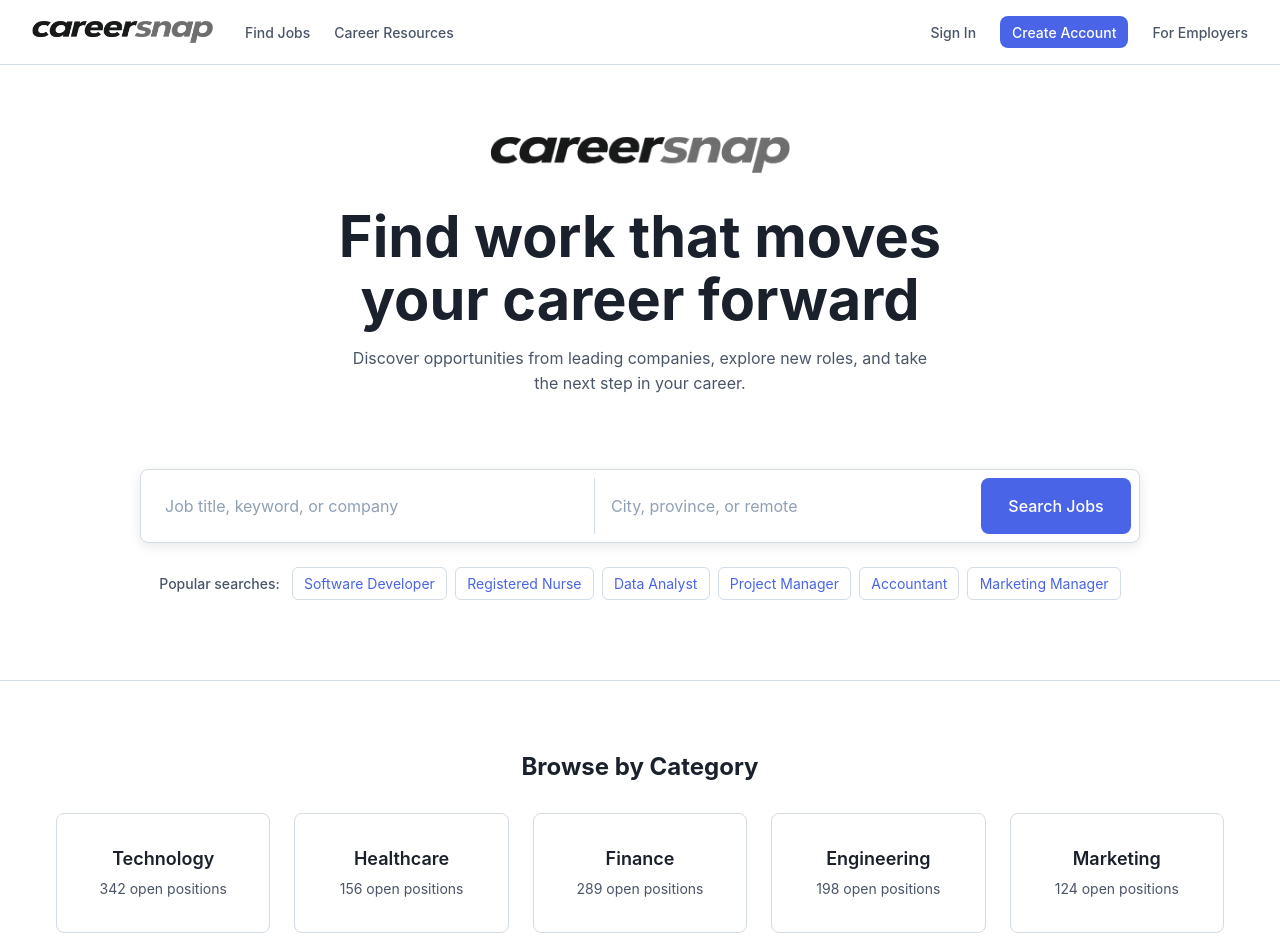
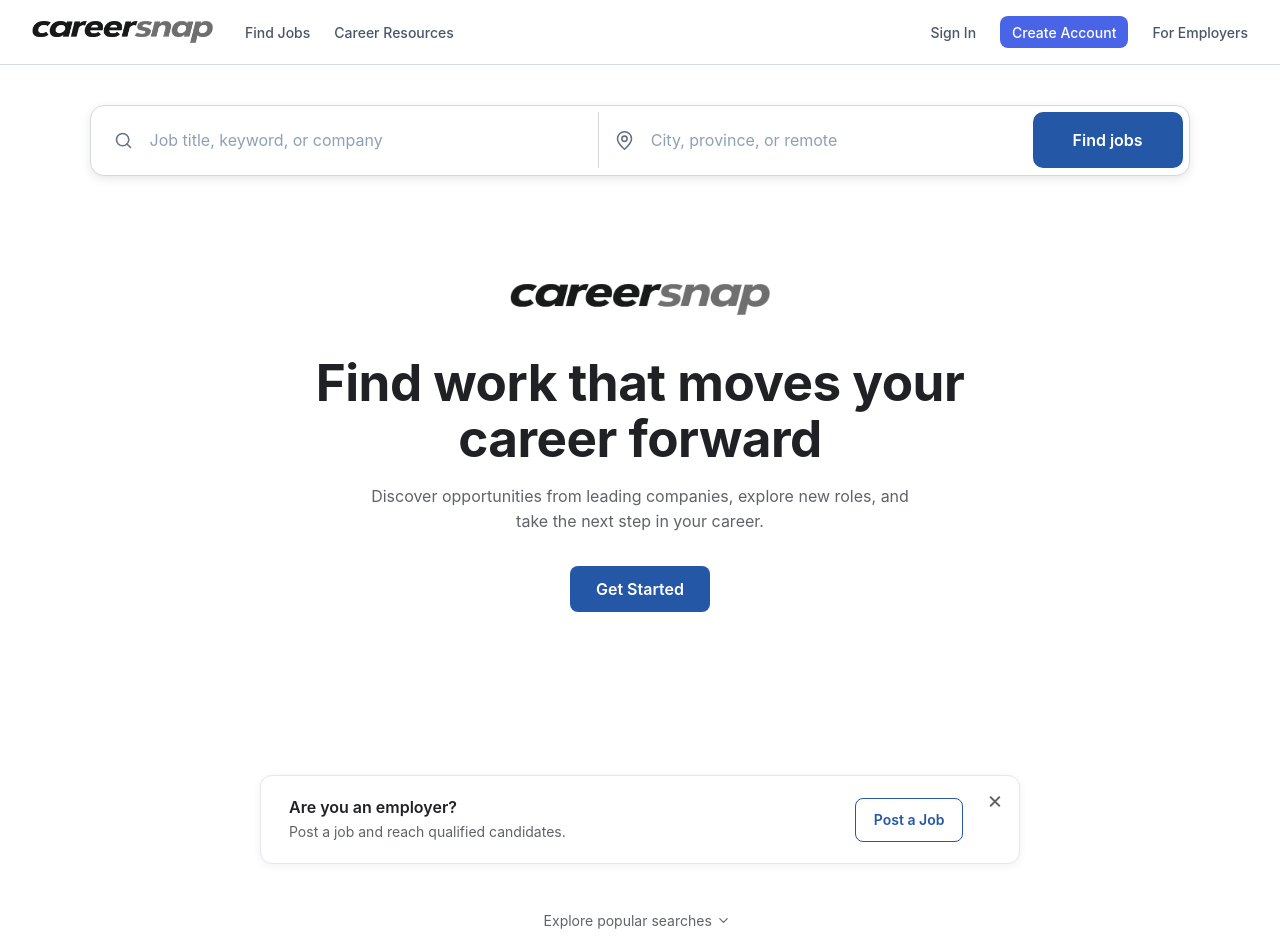
Before and after one commit to CareerSnap-Group/careersnap, a Next.js app: page / in a window 1280 px wide. Shown: the top 950 px of the page. Built offline with nearby package versions, Linux system fonts and the light colour scheme; no server answers.

Commit message:
commit changees

```diff
--- a/app/page.module.css
+++ b/app/page.module.css
@@ -3,6 +3,11 @@
   flex-direction: column;
   min-height: 100vh;
   background-color: var(--color-background-primary);
+}
+
+.homeBody {
+  flex: 1;
+  background: #fff;
 }
 
 .container {
@@ -14,55 +19,57 @@
 
 /* Hero Section */
 .hero {
-  background: var(--color-background-primary);
-  border-bottom: 1px solid var(--color-border);
-  padding: 4.5rem var(--spacing-md) 5rem;
+  background: #fff;
+  padding: 2.5rem var(--spacing-md) 0;
   text-align: center;
 }
 
 .heroContent {
-  max-width: 1020px;
+  max-width: 1120px;
+  min-height: 670px;
   margin: 0 auto;
 }
 
 .heroBrand {
   display: block;
-  width: min(300px, 72vw);
+  width: min(260px, 68vw);
   height: auto;
-  margin: 0 auto 2rem;
+  margin: 6.75rem auto 2.5rem;
 }
 
 .heroTitle {
-  max-width: 680px;
-  margin: 0 auto 1rem;
-  font-size: clamp(2.5rem, 4.5vw, 4rem);
+  max-width: 700px;
+  margin: 0 auto 1.125rem;
+  font-size: clamp(2.25rem, 4vw, 3.5rem);
   font-weight: var(--font-weight-bold);
-  color: var(--color-text-primary);
+  color: #202124;
+  letter-spacing: -0.01em;
   line-height: 1.08;
 }
 
 .heroSubtitle {
-  max-width: 590px;
-  margin: 0 auto;
-  font-size: var(--font-size-base);
-  color: var(--color-text-secondary);
-  line-height: 1.6;
+  max-width: 570px;
+  margin: 0 auto 2rem;
+  font-size: 1rem;
+  color: #5f6368;
+  line-height: 1.55;
 }
 
 .searchForm {
-  max-width: 1000px;
-  margin: 4.5rem auto 1.5rem;
+  max-width: 1100px;
+  margin: 0 auto;
 }
 
 .searchInputs {
   display: grid;
   grid-template-columns: 1.15fr 1fr 150px;
   gap: 0;
-  padding: 0.5rem;
-  background: var(--color-background-primary);
-  border: 1px solid var(--color-border);
-  border-radius: var(--radius-md);
-  box-shadow: 0 3px 12px rgba(26, 32, 44, 0.1);
+  padding: 0.4rem;
+  background: #fff;
+  border: 1px solid #d3d8df;
+  border-radius: 0.875rem;
+  box-shadow: 0 3px 10px rgba(32, 33, 36, 0.1);
+  overflow: hidden;
 }
 
 .searchField {
@@ -70,28 +77,151 @@
   display: flex;
   align-items: center;
   min-width: 0;
+  padding: 0 0.95rem;
 }
 
 .searchField + .searchField {
-  border-left: 1px solid var(--color-border);
+  border-left: 1px solid #d6d9dc;
+}
+
+.searchIcon,
+.locationIcon {
+  color: #667085;
+  margin-right: 0.65rem !important;
 }
 
 .searchField :global(input) {
   height: 56px;
-  padding: 0 1rem;
+  padding: 0 0.35rem;
   border: 0;
-  border-radius: var(--radius-sm);
+  border-radius: 0;
   box-shadow: none;
+  color: #202124;
 }
 
 .searchField :global(input:focus) {
-  box-shadow: inset 0 0 0 2px var(--color-primary-200);
+  box-shadow: none;
 }
 
 .searchButton {
   min-width: 0;
   height: 56px;
+  padding: 0 1.35rem;
   white-space: nowrap;
+  border-radius: 0.625rem;
+  background: #2557a7;
+  color: #fff;
+  font-size: 1rem;
+  font-weight: var(--font-weight-semibold);
+  transition: background-color var(--transition-fast), box-shadow var(--transition-fast);
+}
+
+.searchButton:hover:not(:disabled) {
+  background: #1e478c;
+  box-shadow: 0 2px 5px rgba(37, 87, 167, 0.22);
+}
+
+.searchButton:active:not(:disabled) {
+  background: #183b74;
+  box-shadow: none;
+}
+
+.primaryCta {
+  display: inline-flex;
+  align-items: center;
+  justify-content: center;
+  min-height: 42px;
+  padding: 0.7rem 1.6rem;
+  color: #fff;
+  background: #2557a7;
+  border-radius: 0.5rem;
+  font-size: 1rem;
+  font-weight: var(--font-weight-semibold);
+  text-decoration: none;
+  transition: background-color var(--transition-fast), box-shadow var(--transition-fast);
+}
+
+.primaryCta:hover {
+  color: #fff;
+  background: #1e478c;
+  box-shadow: 0 2px 5px rgba(37, 87, 167, 0.2);
+}
+
+.primaryCta:active {
+  background: #183b74;
+  box-shadow: none;
+}
+
+.employerPromotion {
+  position: relative;
+  display: flex;
+  align-items: center;
+  justify-content: space-between;
+  gap: 2rem;
+  max-width: 760px;
+  margin: 0 auto 2.75rem;
+  padding: 1.35rem 3.5rem 1.35rem 1.75rem;
+  background: #fff;
+  border: 1px solid #e4e7ec;
+  border-radius: 0.75rem;
+  box-shadow: 0 2px 8px rgba(32, 33, 36, 0.06);
+  text-align: left;
+}
+
+.employerPromotionTitle {
+  margin: 0 0 0.25rem;
+  color: #202124;
+  font-size: 1rem;
+  font-weight: var(--font-weight-semibold);
+}
+
+.employerPromotionText {
+  margin: 0;
+  color: #5f6368;
+  font-size: 0.875rem;
+}
+
+.employerPromotionCta {
+  flex: 0 0 auto;
+  padding: 0.65rem 1.1rem;
+  color: #2557a7;
+  border: 1px solid #2557a7;
+  border-radius: 0.5rem;
+  font-size: 0.875rem;
+  font-weight: var(--font-weight-semibold);
+  text-decoration: none;
+  white-space: nowrap;
+  transition: color var(--transition-fast), background-color var(--transition-fast);
+}
+
+.employerPromotionCta:hover {
+  color: #1e478c;
+  background: #f5f8fd;
+}
+
+.dismissPromotion {
+  position: absolute;
+  top: 0.5rem;
+  right: 0.5rem;
+  display: inline-flex;
+  align-items: center;
+  justify-content: center;
+  width: 2rem;
+  height: 2rem;
+  color: #5f6368;
+  border-radius: 50%;
+  font-size: 1.5rem;
+  line-height: 1;
+}
+
+.dismissPromotion:hover {
+  background: #f3f5f7;
+  color: #202124;
+}
+
+.dismissPromotion:focus-visible {
+  outline: 2px solid var(--color-primary-500);
+  outline-offset: 2px;
 }
 
 @media (max-width: 768px) {
@@ -99,23 +229,51 @@
     grid-template-columns: 1fr;
   }
 
+  .searchField {
+    padding: 0 0.75rem;
+  }
+
+  .searchField + .searchField {
+    border-left: 0;
+    border-top: 1px solid #d6d9dc;
+  }
+
   .searchButton {
     width: 100%;
   }
+
+  .employerPromotion {
+    align-items: flex-start;
+    flex-direction: column;
+    gap: 1.1rem;
+    margin-right: var(--spacing-md);
+    margin-left: var(--spacing-md);
+    padding: 1.35rem 3rem 1.35rem 1.35rem;
+  }
+
+  .employerPromotionCta {
+    width: 100%;
+    text-align: center;
+  }
 }
 
-.popularSearches {
-  display: flex;
-  flex-wrap: wrap;
-  align-items: center;
-  justify-content: center;
-  gap: 0.625rem 0.75rem;
-  font-size: var(--font-size-sm);
+.trending {
+  min-height: 130px;
+  padding: 0 var(--spacing-md) 2rem;
+  text-align: center;
 }
 
-.popularLabel {
-  color: var(--color-text-secondary);
-  font-weight: var(--font-weight-medium);
+.trendingLabel {
+  display: inline-flex;
+  align-items: center;
+  gap: 0.25rem;
+  margin-bottom: 0.75rem;
+  color: #5f6368;
+  font-size: 0.875rem;
+}
+
+.trendingLabel :global(svg) {
+  margin: 0;
 }
 
 .searchTags {
@@ -126,24 +284,25 @@
 }
 
 .searchTag {
-  color: var(--color-primary-600);
+  color: #2557a7;
   text-decoration: none;
-  padding: 0.3rem 0.7rem;
-  border: 1px solid var(--color-border);
-  border-radius: var(--radius-sm);
+  padding: 0.2rem 0.5rem;
+  border: 0;
+  border-radius: 0;
   font-size: var(--font-size-sm);
   transition: all var(--transition-fast);
   display: inline-block;
 }
 
 .searchTag:hover {
-  background-color: var(--color-primary-50);
-  border-color: var(--color-primary-600);
+  background-color: transparent;
+  color: #1e478c;
+  text-decoration: underline;
 }
 
 /* Sections */
 .section {
-  padding: 4.5rem var(--spacing-md) 5rem;
+  padding: 2rem var(--spacing-md) 5rem;
   background: var(--color-background-primary);
 }
 
@@ -332,16 +491,20 @@
 
 @media (max-width: 768px) {
   .hero {
-    padding-top: 3.5rem;
-    padding-bottom: 4rem;
+    padding-top: 1.25rem;
+  }
+
+  .heroContent {
+    min-height: 0;
   }
 
   .heroBrand {
-    margin-bottom: 1.5rem;
+    margin-top: 4.5rem;
+    margin-bottom: 1.75rem;
   }
 
   .heroTitle {
-    font-size: clamp(2.25rem, 8vw, 3rem);
+    font-size: clamp(2rem, 8vw, 2.75rem);
   }
 
   .jobsGrid {
@@ -358,10 +521,6 @@
     font-size: var(--font-size-base);
   }
 
-  .searchForm {
-    margin-top: 3rem;
-  }
-
   .searchInputs {
     grid-template-columns: 1fr;
     padding: var(--spacing-sm);
@@ -376,9 +535,8 @@
     width: 100%;
   }
 
-  .popularSearches {
-    align-items: flex-start;
-    flex-direction: column;
+  .trending {
+    padding-top: 4.5rem;
   }
 
   .searchTags {
--- a/app/page.tsx
+++ b/app/page.tsx
@@ -2,24 +2,76 @@
 
 import Link from 'next/link';
 import Image from 'next/image';
+import { useEffect, useState } from 'react';
 import { Header } from '@/components/layout/header';
 import { Footer } from '@/components/layout/footer';
 import { Button } from '@/components/ui/button';
 import { Input } from '@/components/ui/input';
 import { Card } from '@/components/ui/card';
+import { Icon } from '@/components/icons';
 import { mockCategories } from '@/lib/mock-data';
+import { createClient } from '@/lib/supabase/browser';
+import { isSupabaseConfigured } from '@/lib/supabase/config';
 import styles from './page.module.css';
 
 export default function HomePage() {
+  const [signedIn, setSignedIn] = useState<boolean | null>(null);
+  const [employerPromotionDismissed, setEmployerPromotionDismissed] = useState(false);
   const popularSearches = ['Software Developer', 'Registered Nurse', 'Data Analyst', 'Project Manager', 'Accountant', 'Marketing Manager'];
+
+  useEffect(() => {
+    setEmployerPromotionDismissed(sessionStorage.getItem('careersnap-employer-promotion-dismissed') === 'true');
+
+    if (!isSupabaseConfigured()) {
+      setSignedIn(false);
+      return;
+    }
+
+    const supabase = createClient();
+    supabase.auth.getUser().then(({ data }) => setSignedIn(Boolean(data.user)));
+    const { data: listener } = supabase.auth.onAuthStateChange((_event, session) => {
+      setSignedIn(Boolean(session?.user));
+    });
+
+    return () => listener.subscription.unsubscribe();
+  }, []);
+
+  const isLoggedOut = signedIn === false;
+
+  const dismissEmployerPromotion = () => {
+    sessionStorage.setItem('careersnap-employer-promotion-dismissed', 'true');
+    setEmployerPromotionDismissed(true);
+  };
 
   return (
     <div className={styles.page}>
       <Header variant="landing" />
 
-      {/* Hero Section */}
+      <main className={styles.homeBody}>
         <section className={styles.hero}>
           <div className={styles.heroContent}>
+            <form className={styles.searchForm} onSubmit={(e) => {
+              e.preventDefault();
+              const formData = new FormData(e.currentTarget);
+              const keyword = formData.get('keyword');
+              const location = formData.get('location');
+              window.location.href = `/jobs?keyword=${keyword}&location=${location}`;
+            }}>
+              <div className={styles.searchInputs}>
+                <div className={styles.searchField}>
+                  <Icon name="search" size={21} className={styles.searchIcon} />
+                  <Input type="text" name="keyword" placeholder="Job title, keyword, or company" />
+                </div>
+                <div className={styles.searchField}>
+                  <Icon name="map-pin" size={21} className={styles.locationIcon} />
+                  <Input type="text" name="location" placeholder="City, province, or remote" />
+                </div>
+                <Button type="submit" size="lg" className={styles.searchButton}>
+                  Find jobs
+                </Button>
+              </div>
+            </form>
+
             <Image
               src="/careersnap-logo.png"
               alt="CareerSnap"
@@ -31,31 +83,34 @@ export default function HomePage() {
             />
             <h1 className={styles.heroTitle}>Find work that moves your career forward</h1>
             <p className={styles.heroSubtitle}>Discover opportunities from leading companies, explore new roles, and take the next step in your career.</p>
+            {isLoggedOut ? (
+              <Link href="/register" className={styles.primaryCta}>Get Started</Link>
+            ) : signedIn ? (
+              <Link href="/jobs" className={styles.primaryCta}>Find jobs</Link>
+            ) : null}
+          </div>
+        </section>
 
-          {/* Search Form */}
-          <form className={styles.searchForm} onSubmit={(e) => {
-            e.preventDefault();
-            const formData = new FormData(e.currentTarget);
-            const keyword = formData.get('keyword');
-            const location = formData.get('location');
-            window.location.href = `/jobs?keyword=${keyword}&location=${location}`;
-          }}>
-            <div className={styles.searchInputs}>
-              <div className={styles.searchField}>
-                <Input type="text" name="keyword" placeholder="Job title, keyword, or company" />
+        {isLoggedOut && !employerPromotionDismissed && (
+          <aside className={styles.employerPromotion} aria-label="Employer promotion">
+            <button
+              type="button"
+              className={styles.dismissPromotion}
+              aria-label="Dismiss employer promotion"
+              onClick={dismissEmployerPromotion}
+            >
+              ×
+            </button>
+            <div>
+              <h2 className={styles.employerPromotionTitle}>Are you an employer?</h2>
+              <p className={styles.employerPromotionText}>Post a job and reach qualified candidates.</p>
             </div>
-              <div className={styles.searchField}>
-                <Input type="text" name="location" placeholder="City, province, or remote" />
-              </div>
-              <Button type="submit" size="lg" className={styles.searchButton}>
-                Search Jobs
-              </Button>
-            </div>
-          </form>
+            <Link href="/login?next=%2Femployers%2Fpost-job" className={styles.employerPromotionCta}>Post a Job</Link>
+          </aside>
+        )}
 
-          {/* Popular Searches */}
-          <div className={styles.popularSearches}>
-            <p className={styles.popularLabel}>Popular searches:</p>
+        <section className={styles.trending} aria-label="Popular searches">
+          <p className={styles.trendingLabel}>Explore popular searches <Icon name="chevron-down" size={15} /></p>
           <div className={styles.searchTags}>
             {popularSearches.map((search) => (
               <Link key={search} href={`/jobs?keyword=${encodeURIComponent(search)}`} className={styles.searchTag}>
@@ -63,11 +118,8 @@ export default function HomePage() {
               </Link>
             ))}
           </div>
-          </div>
-        </div>
         </section>
 
-      {/* Browse by Category Section */}
         <section className={styles.section}>
           <div className={styles.container}>
             <h2 className={styles.sectionTitle}>Browse by Category</h2>
@@ -83,6 +135,7 @@ export default function HomePage() {
             </div>
           </div>
         </section>
+      </main>
 
       <Footer />
     </div>
--- a/components/icons/index.tsx
+++ b/components/icons/index.tsx
@@ -15,6 +15,7 @@ type IconName =
   | 'heart-off'
   | 'lock'
   | 'map-pin'
+  | 'search'
   | 'x';
 
 type IconProps = Omit<SVGProps<SVGSVGElement>, 'strokeWidth'> & {
@@ -38,6 +39,7 @@ const paths: Record<IconName, JSX.Element> = {
   'heart-off': <><path d="m2 2 20 20" /><path d="M20.84 4.61a5.5 5.5 0 0 0-7.78 0L12 5.67l-1.06-1.06a5.5 5.5 0 0 0-7.78 7.78L12 21.23" /><path d="m9.5 9.5 5 5" /><path d="M12 5.67 13.06 4.61" /></>,
   lock: <><rect width="16" height="12" x="4" y="10" rx="2" /><path d="M8 10V7a4 4 0 0 1 8 0v3" /></>,
   'map-pin': <><path d="M20 10c0 5-8 12-8 12S4 15 4 10a8 8 0 1 1 16 0Z" /><circle cx="12" cy="10" r="3" /></>,
+  search: <><circle cx="11" cy="11" r="7" /><path d="m20 20-4-4" /></>,
   x: <><path d="M18 6 6 18" /><path d="m6 6 12 12" /></>,
 };
 
```
Also changed, not shown: 1 other file (tests, documents, lock files or other folders). Lines whose indentation alone changed are shown as unchanged.
